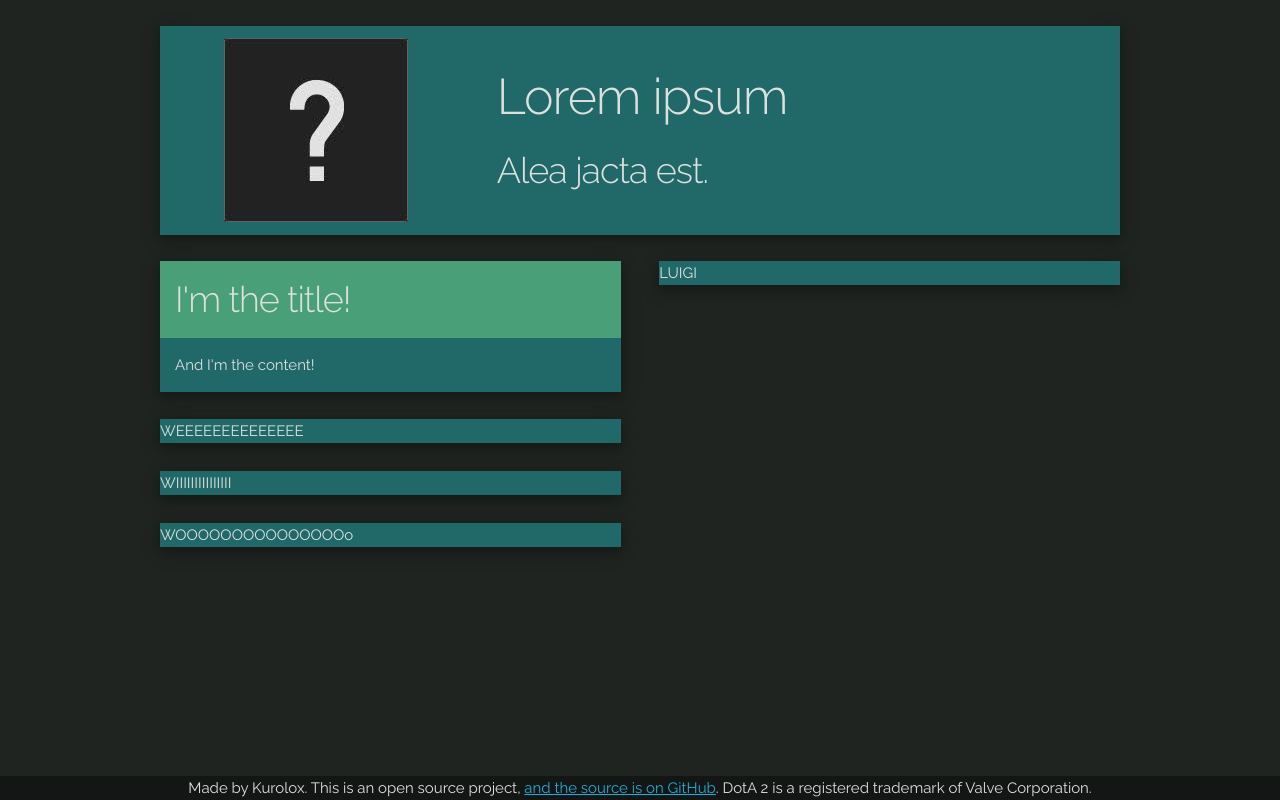
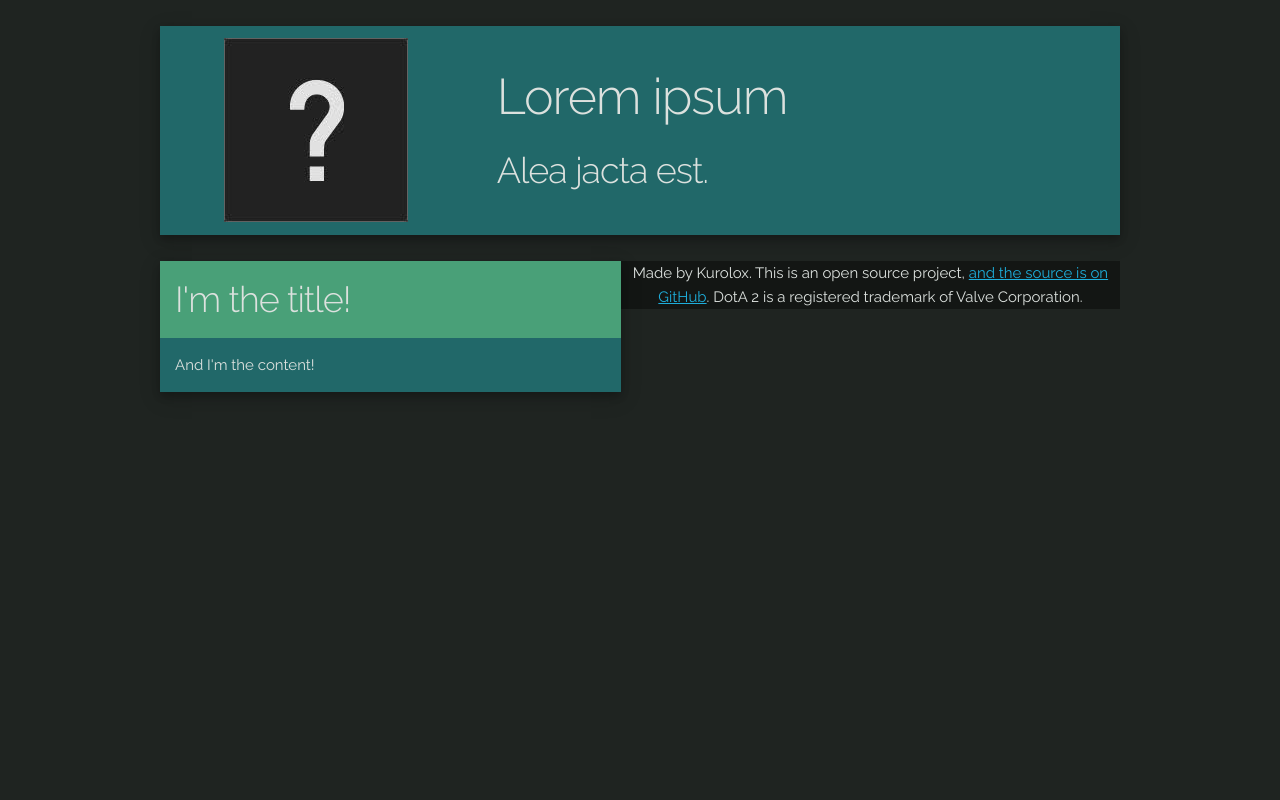
Before and after one commit to Kurolox/Dotamusing, a Flask app: page /1 in a window 1280 px wide. Run offline with Flask 2, Linux system fonts and the light colour scheme; data that the repository does not hold is empty.

Commit message:
Removed some testing leftovers

```diff
--- a/src/templates/profile.html
+++ b/src/templates/profile.html
@@ -56,22 +56,9 @@
                 <p class="box-content">
                     And I'm the content!
                 </p>
-            </div>
-            <div class="box">
-                    WEEEEEEEEEEEEEE
-            </div>
-            <div class="box">
-                    WIIIIIIIIIIIIIII
-            </div>
-            <div class="box">
-                    WOOOOOOOOOOOOOOOo
-            </div>
         </div>
 
         <div class="one-half column right-column">
-            <div class="box">
-                LUIGI
-            </div>
         </div>
     </div>
     <footer>
```
